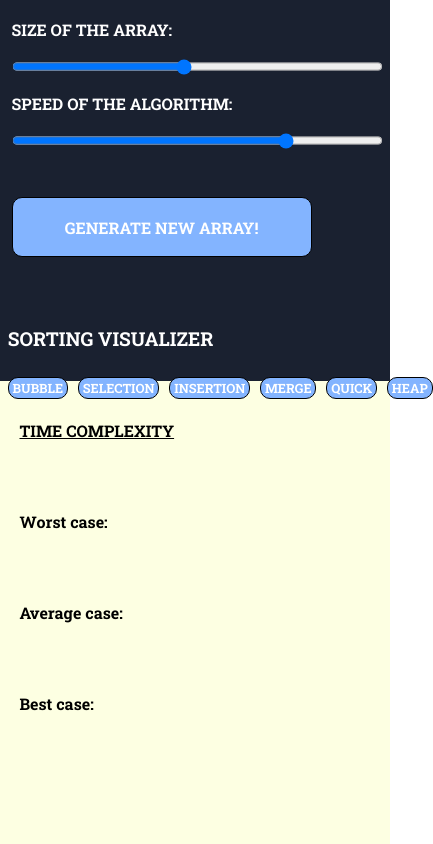
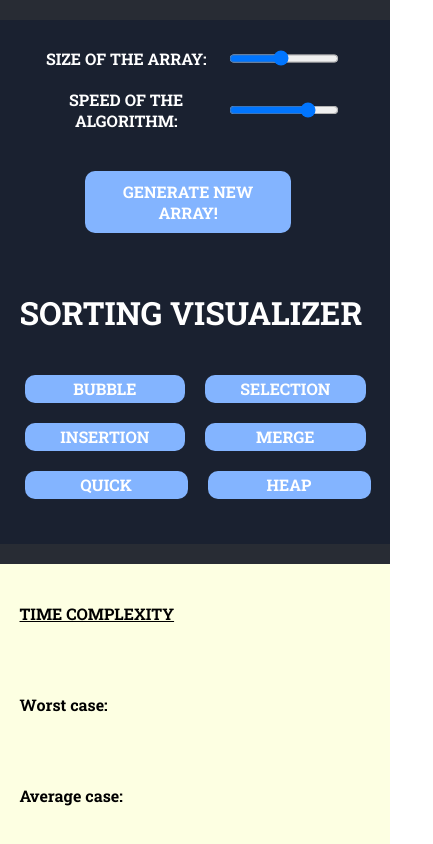
Before and after one commit to sayang03/Sorting-Visualiser, a plain HTML site: page index.html in a window 390 px wide. Shown: the top 844 px of the page, 433 px wide, since content can reach past the window. Drawn offline with Linux system fonts and the light colour scheme.

Commit message:
Responsiveness is improved.

```diff
--- a/script.js
+++ b/script.js
@@ -6,8 +6,6 @@ var inp_as = document.getElementById("a_size"),
   array_size = inp_as.value;
 var inp_gen = document.getElementById("a_generate");
 var inp_aspeed = document.getElementById("a_speed");
-//var array_speed=document.getElementById('a_speed').value;
-
 var butts_algos = document.querySelectorAll(".algos button");
 
 var div_sizes = [];
--- a/style.css
+++ b/style.css
@@ -25,7 +25,8 @@ nav .array-inputs {
   padding: 5% 1%;
 }
 
-nav .array-inputs #a_size, nav .array-inputs #a_speed {
+nav .array-inputs #a_size,
+nav .array-inputs #a_speed {
   padding: 5% 0;
 }
 
@@ -33,7 +34,7 @@ nav .array-inputs #a_generate {
   width: 100%;
   max-width: 300px;
   background-color: #83b4ff;
-  border: 1px solid black;
+  border: none;
   border-radius: 10px;
   margin-top: 30px;
   color: white;
@@ -65,7 +66,7 @@ nav .header_right .algos {
 
 nav .header_right .algos button {
   background-color: #83b4ff;
-  border: 1px solid black;
+  border: none;
   border-radius: 10px;
   color: white;
   width: fit-content;
@@ -118,11 +119,13 @@ section .Complexity_Containers .Pair_Definitions p.Sub_Heading {
   text-transform: none;
 }
 
-section #Info_Cont1, section #Info_Cont2 {
+section #Info_Cont1,
+section #Info_Cont2 {
   padding: 20% 10%;
 }
 
-section #Info_Cont1 h3, section #Info_Cont2 h3 {
+section #Info_Cont1 h3,
+section #Info_Cont2 h3 {
   text-decoration: underline;
 }
 
@@ -146,46 +149,58 @@ footer {
 
 /* Media Queries for responsiveness */
 @media (max-width: 768px) {
-  nav {
-    grid-template-columns: 1fr;
-    row-gap: 10%;
-    padding: 0 2%;
+  header {
+    background-color: #282c34;
+    color: white;
+    padding: 20px 0;
+    text-align: center;
   }
 
-  nav .array-inputs, nav .header_right {
-    grid-template-columns: 1fr;
-
+  nav {
+    display: flex;
+    flex-wrap: wrap;
+    align-items: center;
+    justify-content: center;
   }
 
-  nav .header_right .nav-heading {
-    font-size: 1.5rem;
+  .array-inputs,
+  .header_right {
+    text-align: center;
+    margin-bottom: 20px;
   }
 
-  nav .header_right .algos button {
-    font-size: 0.9rem;
-    padding: 0.5% 1%;
+  .array-inputs p,
+  .header_right p {
+    margin: 10px 0;
+  }
+
+  nav .array-inputs #a_generate{
+    margin-left: 30%;
+  }
+
+  .array-inputs input,
+  .header_right button {
+    margin: 5px 0;
+    width: 80%;
+  }
+
+  .algos {
+    display: flex;
+    flex-wrap: wrap;
+    justify-content: center;
+  }
+
+  .algos button {
+    margin: 5px;
+    flex: 1 1 45%;
   }
 
   section {
     grid-template-columns: 1fr;
   }
 
-  section #Info_Cont1, section #Info_Cont2 {
+  section #Info_Cont1,
+  section #Info_Cont2 {
     padding: 10% 5%;
   }
 }
-
-@media (max-width: 480px) {
-  nav .header_right .nav-heading {
-    font-size: 1.2rem;
-  }
-
-  nav .header_right .algos button {
-    font-size: 0.8rem;
-    padding: 0.5% 1%;
-  }
-
-  section #array_container {
-    height: 50vh;
-  }
-}
```
